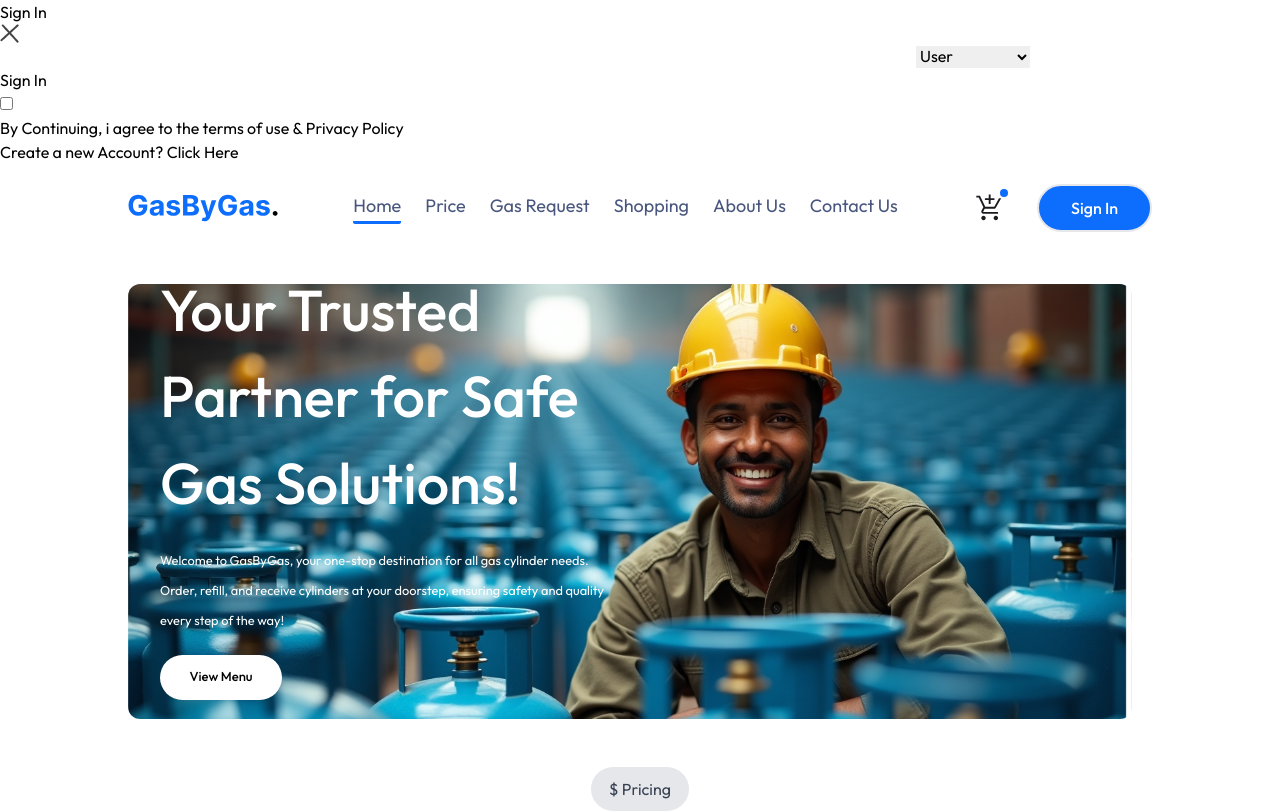
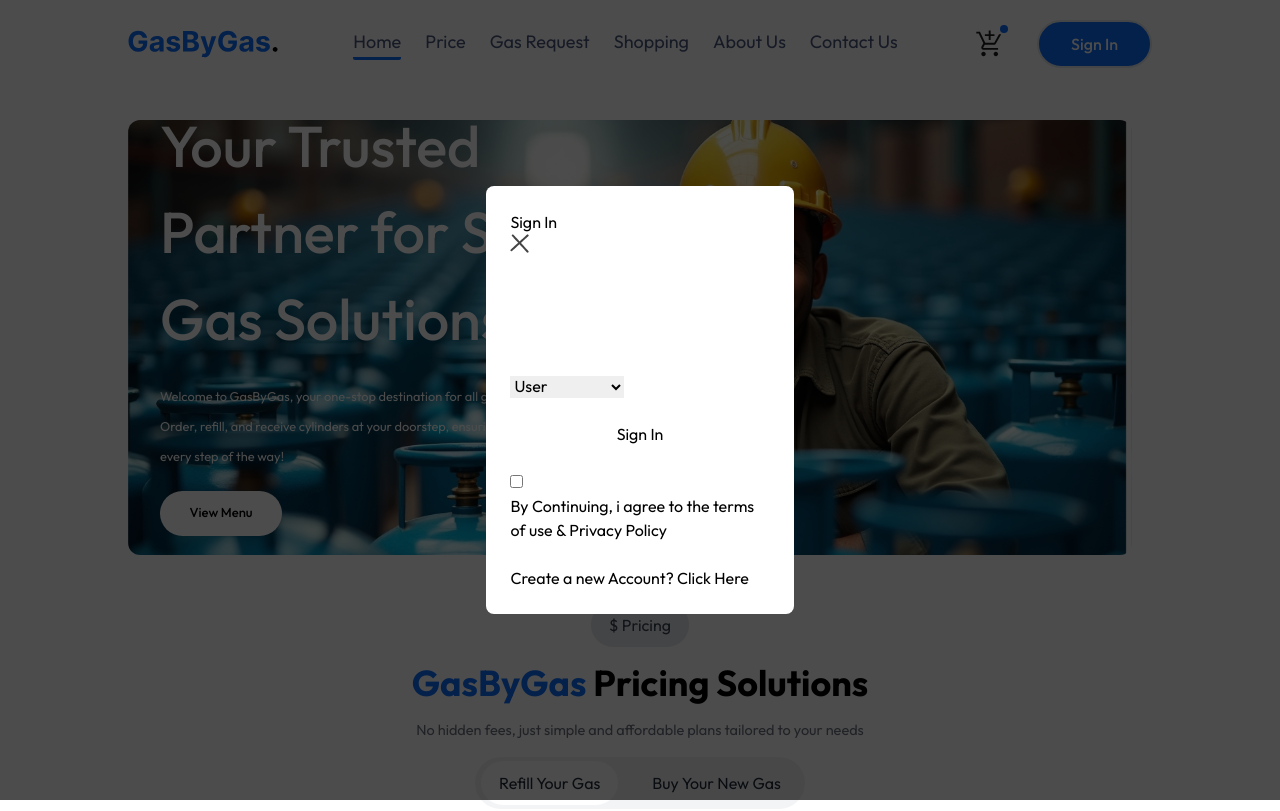
Before and after one commit to gasbygasplc/Supply-Chain-Management-for-Gas-By-Bas-PLC, a React (Vite) app in the folder frontend/: page / in a window 1280 px wide. Shown: the top 811 px of the page. Built offline with nearby package versions, Linux system fonts and the light colour scheme; no server answers.

Commit message:
Improve styling of LoginPopUp component for better user experience

```diff
--- a/frontend/src/Components/LoginPopUp.jsx
+++ b/frontend/src/Components/LoginPopUp.jsx
@@ -5,12 +5,12 @@
 
   return (
 
-    <div>
+    <div className='absolute inset-0 z-10 bg-black bg-opacity-70 grid place-items-center'>
 
-        <form >
+        <form className='bg-white flex flex-col gap-6 p-6 rounded-lg w-[90%] sm:w-[330px] md:w-[24vw] fadeIn'>
 
 
-            <div>
+            <div >
 
                 <h2>Sign In</h2>
 
```
